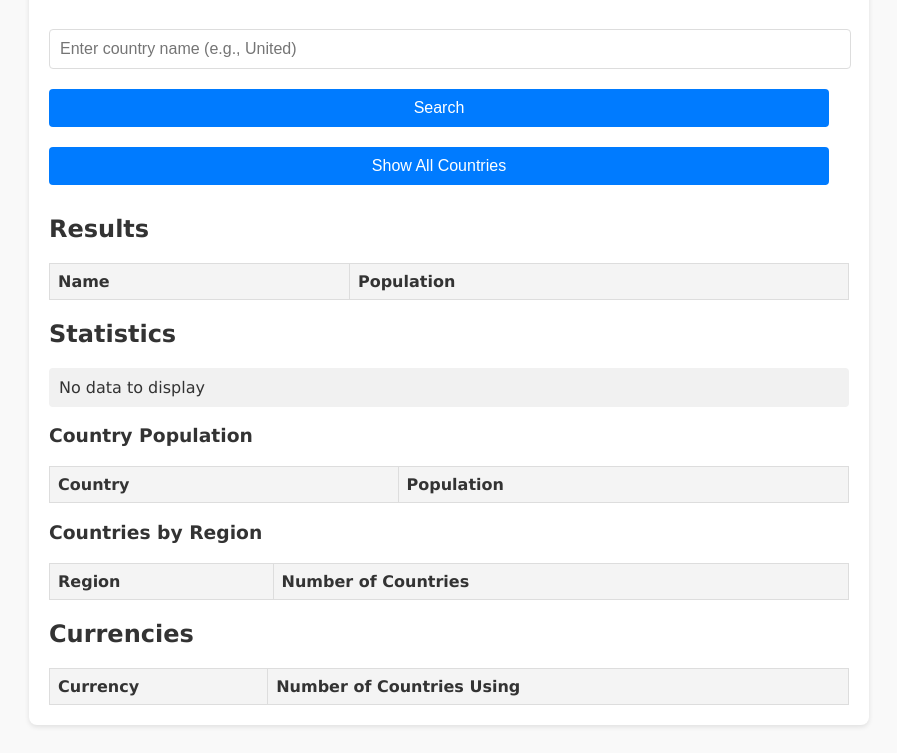
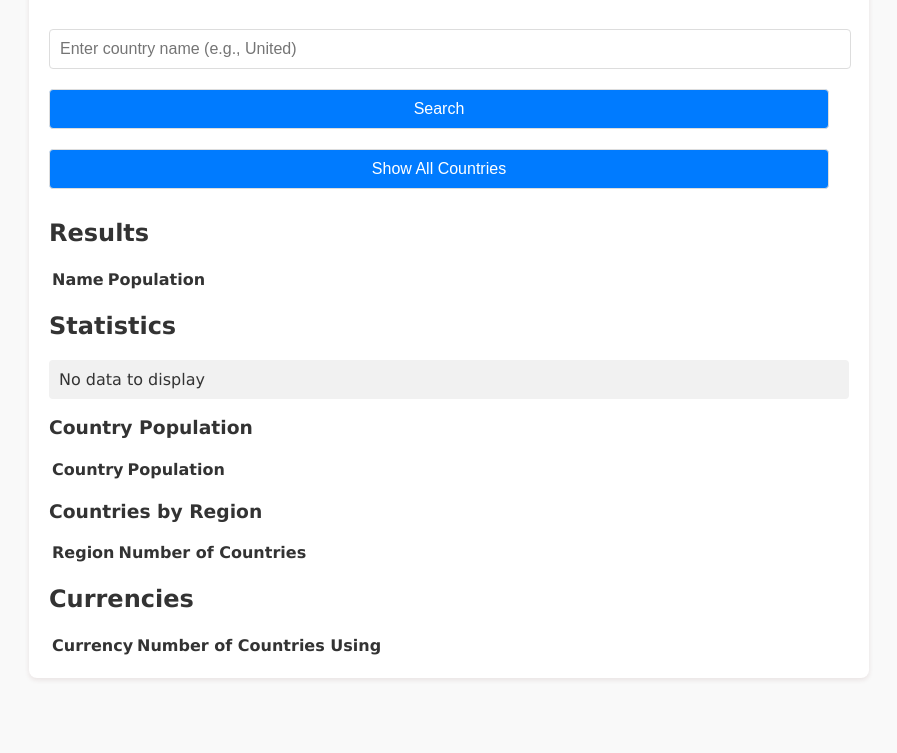
Before and after one commit to shiran-avizohar/jb-mission-2, a plain HTML site: page index.html in a window 1280 px wide. Shown: the part 110-863 px from the top of the page, without its empty margins (191-1088 px from the left). After the commit the page ends 816 px from the top, so only its background shows below. Drawn offline with Linux system fonts and the light colour scheme.

Commit message:
Update CSS styles and add comments

```diff
--- a/assets/css/style.css
+++ b/assets/css/style.css
@@ -5,15 +5,17 @@ body {
     color: #333;
 }
 
+
 .container {
     max-width: 800px;
     margin: auto;
     background-color: #fff;
     padding: 20px;
     border-radius: 8px;
-    box-shadow: 0 2px 5px rgba(0, 0, 0, 0.1);
+    box-shadow: 0 2px 5px rgba(91, 25, 25, 0.1);
 }
 
+/* Styling for input fields and buttons */
 input, button {
     padding: 10px;
     margin: 10px 0;
@@ -23,34 +25,21 @@ input, button {
     font-size: 16px;
 }
 
+/* Button styling */
 button {
     cursor: pointer;
     background-color: #007BFF;
     color: #fff;
-    border: none;
+    border: 1px solid #ddd;
+    border-radius: 4px;
 }
 
+/* Button hover effect */
 button:hover {
     background-color: #0056b3;
 }
 
-table {
-    width: 100%;
-    border-collapse: collapse;
-    margin-top: 20px;
-}
-
-th, td {
-    border: 1px solid #ddd;
-    padding: 8px;
-    text-align: left;
-}
-
-th {
-    background-color: #f4f4f4;
-    font-weight: bold;
-}
-
+/* Styling for the statistics section */
 #stats {
     margin-top: 20px;
     font-size: 16px;
```
